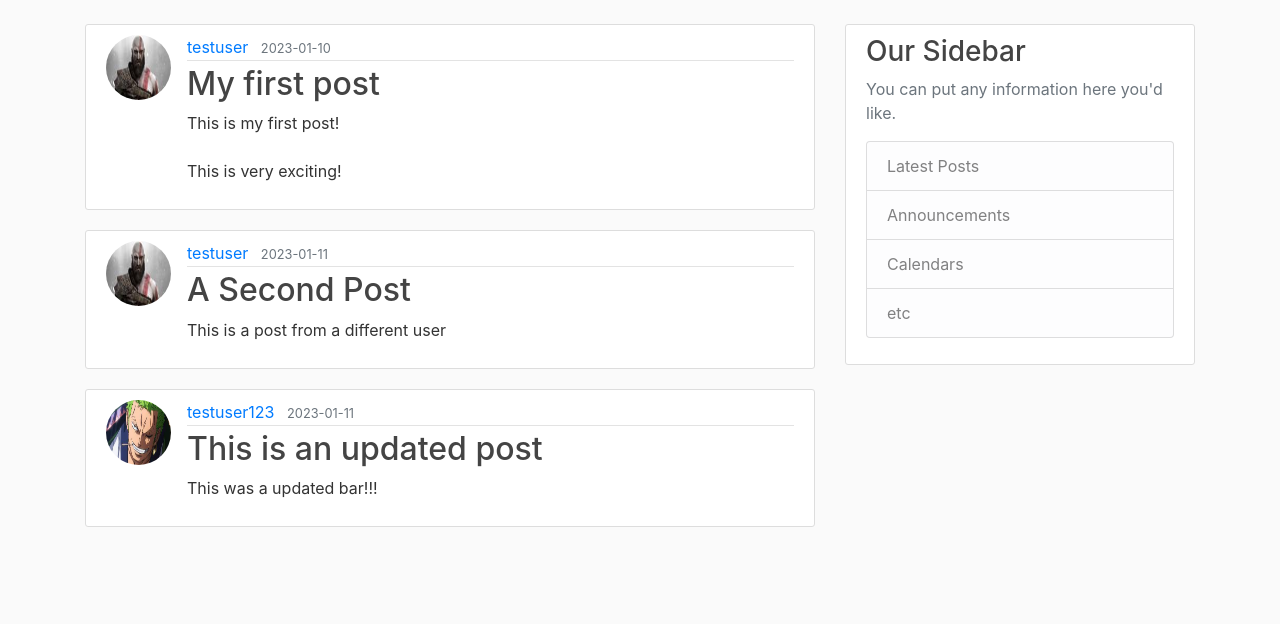
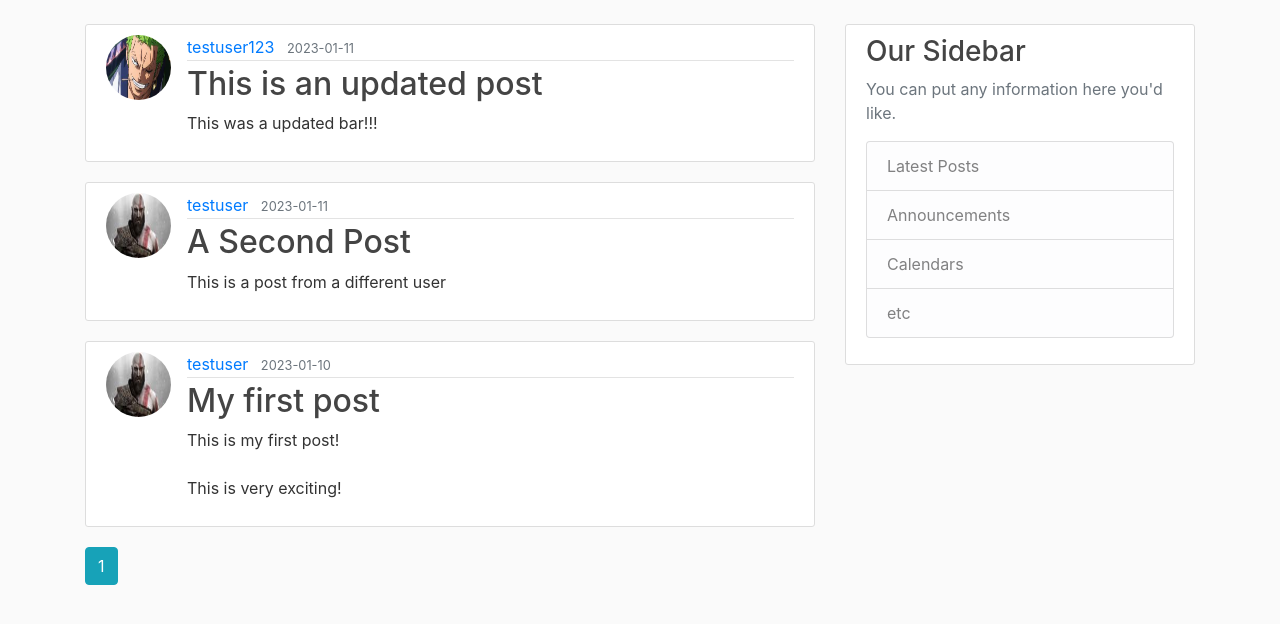
Before and after one commit to PRINCEKK122/flask-blog, a Flask app: page / in a window 1280 px wide. Shown: the part 56-680 px from the top of the page. Run offline with Flask 2, Linux system fonts and the light colour scheme; data comes from the database, SQL or seed files in the repository; some libraries are stand-ins or nearby versions.

Commit message:
implemented pagination for the home.html

```diff
--- a/flaskblog/routes.py
+++ b/flaskblog/routes.py
@@ -11,7 +11,8 @@ from flask_login import login_user, current_user, logout_user, login_required
 @app.route("/")
 @app.route("/home")
 def hello():
-    posts = Post.query.all()
+    page = request.args.get("page", 1, type=int)
+    posts = Post.query.order_by(Post.date_posted.desc()).paginate(per_page=5, page=page)
     return render_template("home.html", posts=posts)
 
 
@@ -153,3 +154,11 @@ def delete_post(post_id):
     db.session.commit()
     flash("Your post has been deleted!", "success")
     return redirect(url_for("hello"))
+
+
+@app.route("/user/<string:username>")
+def user_posts(username):
+    page = request.args.get("page", 1, type=int)
+    user = User.query.filter_by(username=username).first_or_404()
+    posts = Post.query.order_by(Post.date_posted.desc()).paginate(per_page=5, page=page)
+    return render_template("user_posts.html", posts=posts, user=user)
--- a/flaskblog/templates/home.html
+++ b/flaskblog/templates/home.html
@@ -1,6 +1,6 @@
 {% extends "layout.html" %}
 {% block content %}
-{% for post in posts %}
+  {% for post in posts.items %}
   <article class="media content-section">
     <img class="rounded-circle article-img" src="{{url_for('static', filename='profile_pics/' + post.author.image_file)}}"
       alt="" />
@@ -14,4 +14,15 @@
     </div>
   </article>
   {% endfor %}
+  {% for page_num in posts.iter_pages(left_edge=1, right_edge=1, left_current=1, right_current=2) %}
+    {% if page_num %}
+      {% if posts.page == page_num %}
+        <a class="btn btn-info mb-4" href="{{ url_for('hello', page=page_num) }}">{{page_num}}</a>
+      {% else %}
+        <a class="btn btn-outline-info mb-4" href="{{ url_for('hello', page=page_num) }}">{{page_num}}</a>
+      {% endif %}
+    {% else %}
+      ...
+    {% endif %}
+  {% endfor %}
 {% endblock content %}
--- a/flaskblog/templates/post.html
+++ b/flaskblog/templates/post.html
@@ -9,7 +9,8 @@
             {% if post.author == current_user %}
             <div>
                 <a class="btn btn-secondary btn-sm m-1" href="{{ url_for('update_post', post_id=post.id)}}">Update</a>
-                <button type="button" class="btn btn-danger btn-sm mt-1 mb-1" data-toggle="modal" data-target="#deleteModal">
+                <button type="button" class="btn btn-danger btn-sm mt-1 mb-1" data-toggle="modal"
+                    data-target="#deleteModal">
                     Delete
                 </button>
 
--- a/flaskblog/templates/register.html
+++ b/flaskblog/templates/register.html
@@ -1,4 +1,5 @@
-{% extends "layout.html" %} {% block content %}
+{% extends "layout.html" %}
+{% block content %}
 <div class="content-section">
   <form method="POST">
     {{form.hidden_tag() }}
--- a/flaskblog/templates/update_post.html
+++ b/flaskblog/templates/update_post.html
@@ -4,7 +4,7 @@
   <form action="" method="POST">
     {{form.hidden_tag() }}
     <fieldset class="form-group">
-        <legend class="border-bottom mb-4"">{{legend}}</legend>
+      <legend class="border-bottom mb-4">{{legend}}</legend>
       <div class="form-group">
         {{form.title.label(class="form-control-label")}}
         {% if form.title.errors %}
```
Also changed, not shown: flaskblog/templates/layout.html (+15 -5 lines), flaskblog/templates/user_posts.html (added). Lines whose indentation alone changed are shown as unchanged.
